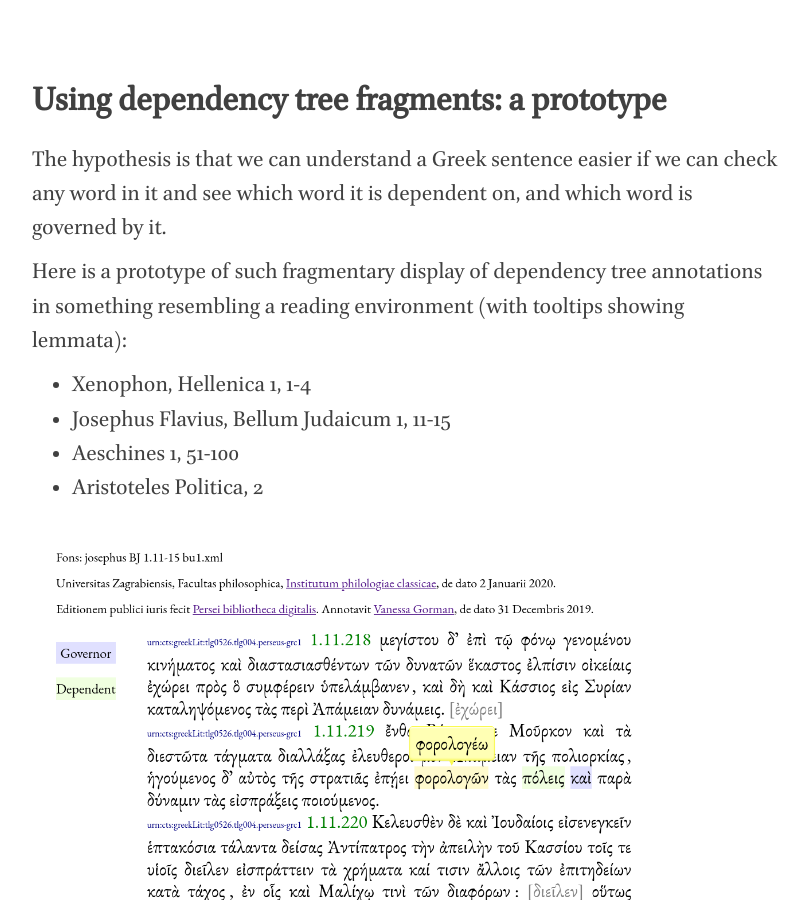
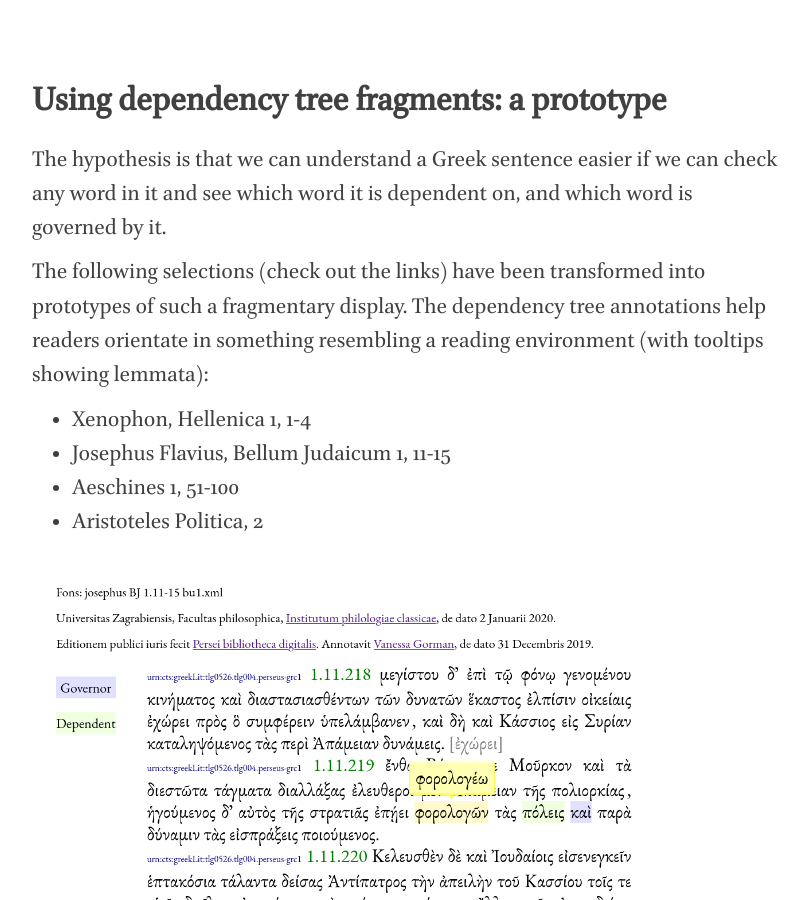
Before and after one commit to nevenjovanovic/nevenjovanovic.github.io, a Jekyll site: the page built from _posts/2020-01-02-treefragments.markdown, in a window 1280 px wide and 900 px high, scrolled down 606 px. Shown: the whole window, without its empty margins (233-1042 px from the left). Built offline with Jekyll 4.4.1, drawn with Linux system fonts in a browser that asks for light colours; nearby versions of some CDN libraries.

Commit message:
Rewrite slightly

```diff
--- a/_posts/2020-01-02-treefragments.markdown
+++ b/_posts/2020-01-02-treefragments.markdown
@@ -11,7 +11,7 @@
 
 The hypothesis is that we can understand a Greek sentence easier if we can check any word in it and see which word it is dependent on, and which word is governed by it.
 
-Here is a prototype of such fragmentary display of dependency tree annotations in something resembling a reading environment (with tooltips showing lemmata):
+The following selections (check out the links) have been transformed into prototypes of such a fragmentary display. The dependency tree annotations help readers orientate in something resembling a reading environment (with tooltips showing lemmata):
 
 * [Xenophon, Hellenica 1, 1-4](http://croala.ffzg.unizg.hr/grcfrag/xen-hell-1-1-4.html)
 * [Josephus Flavius, Bellum Judaicum 1, 11-15](http://croala.ffzg.unizg.hr/grcfrag/josephus-BJ-1-11-15.html)
```
